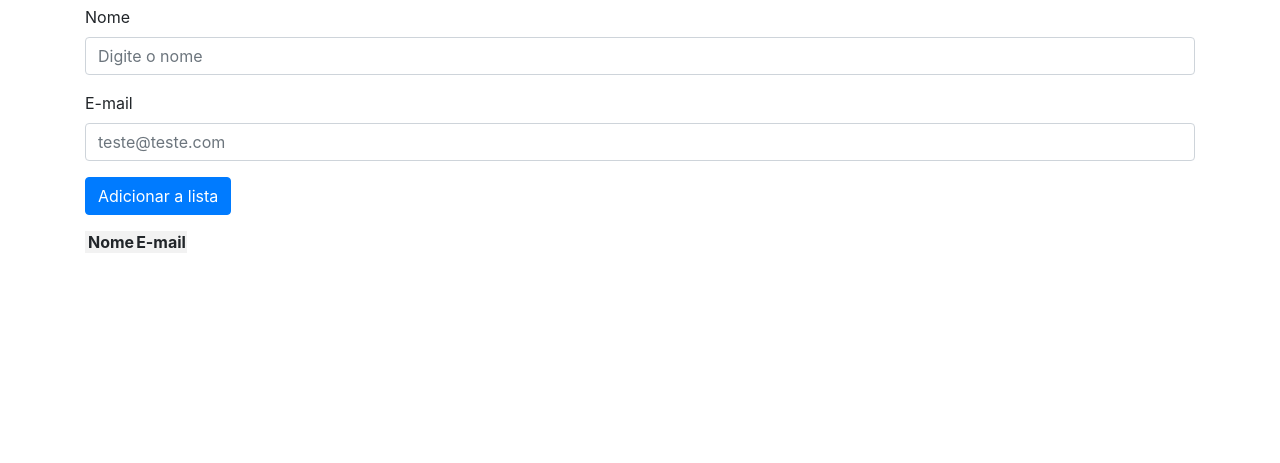
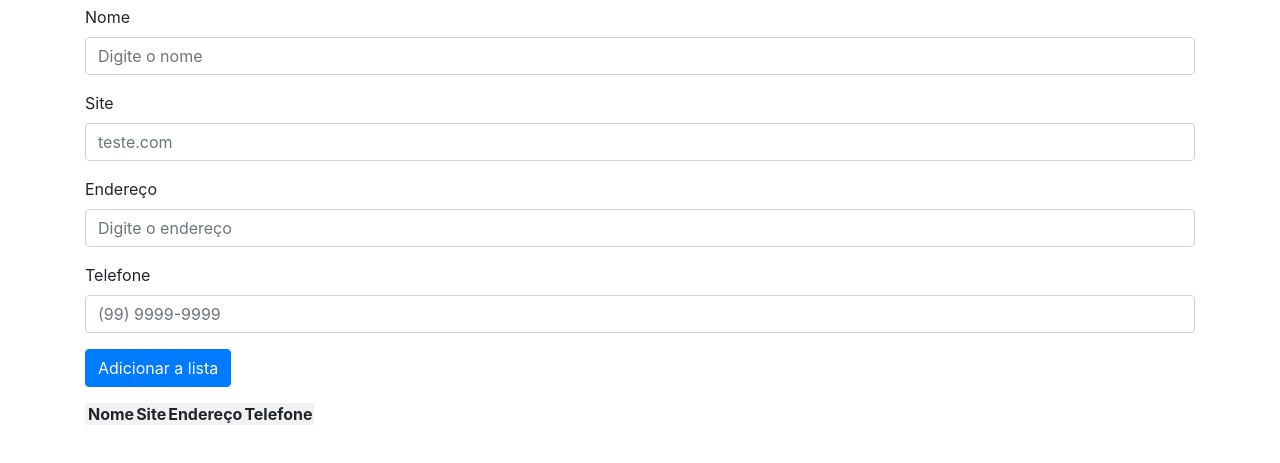
Before and after one commit to AnaLidiaDantas/aulajson, a plain HTML site: page index.html in a window 1280 px wide. Shown: the part 51-514 px from the top of the page. Drawn offline with nearby package versions, Linux system fonts and the light colour scheme; no server answers.

Commit message:
inserindo campos endereço e telefone no html

```diff
--- a/index.html
+++ b/index.html
@@ -23,8 +23,16 @@
                 <input id="nomeId" placeholder="Digite o nome" class="form-control" type="text" />
             </div>
             <div class="form-group">
-                <label for="emailId" class="control-label">E-mail</label>
-                <input id="emailId" placeholder="teste@teste.com" class="form-control" type="email" />
+                <label for="siteId" class="control-label">Site</label>
+                <input id="sitelId" placeholder="teste.com" class="form-control" type="site" />
+            </div>
+            <div class="form-group">
+                <label for="enderecoId" class="control-label">Endereço</label>
+                <input id="enderecolId" placeholder="Digite o endereço" class="form-control" type="text" />
+            </div>
+            <div class="form-group">
+                <label for="telefoneId" class="control-label">Telefone</label>
+                <input id="telefoneId" placeholder="(99) 9999-9999" class="form-control" type="text" />
             </div>
             <div class="form-group">
                 <button id="add-to-list" type="submit" class="btn btn-primary">Adicionar a lista</button>
@@ -36,7 +44,9 @@
                 <tr>
                     <th class="col-xs-2"></th>
                     <th class="col-xs-4">Nome</th>
-                    <th class="col-xs-6">E-mail</th>
+                    <th class="col-xs-6">Site</th>
+                    <th class="col-xs-6">Endereço</th>
+                    <th class="col-xs-6">Telefone</th>
                 </tr>
             </table>
         </div>
```
Also changed, not shown: 1 other file.
